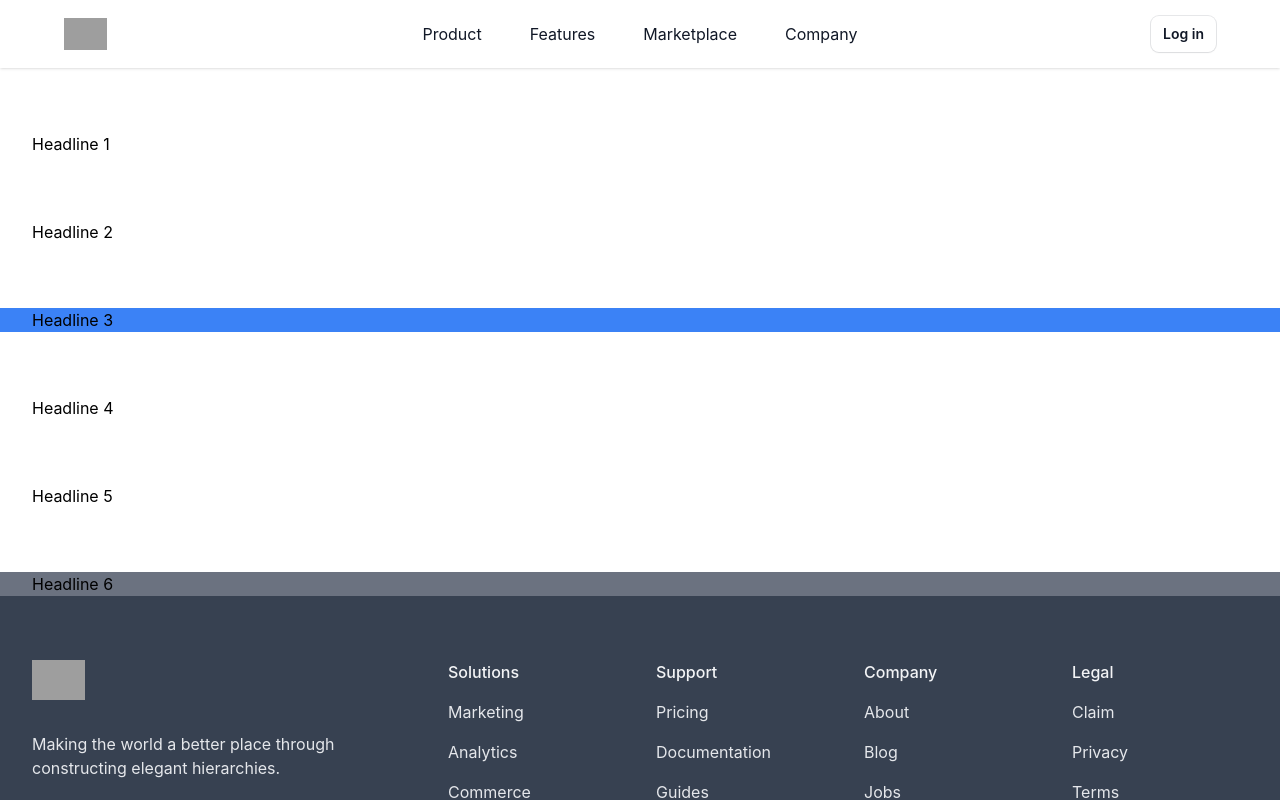
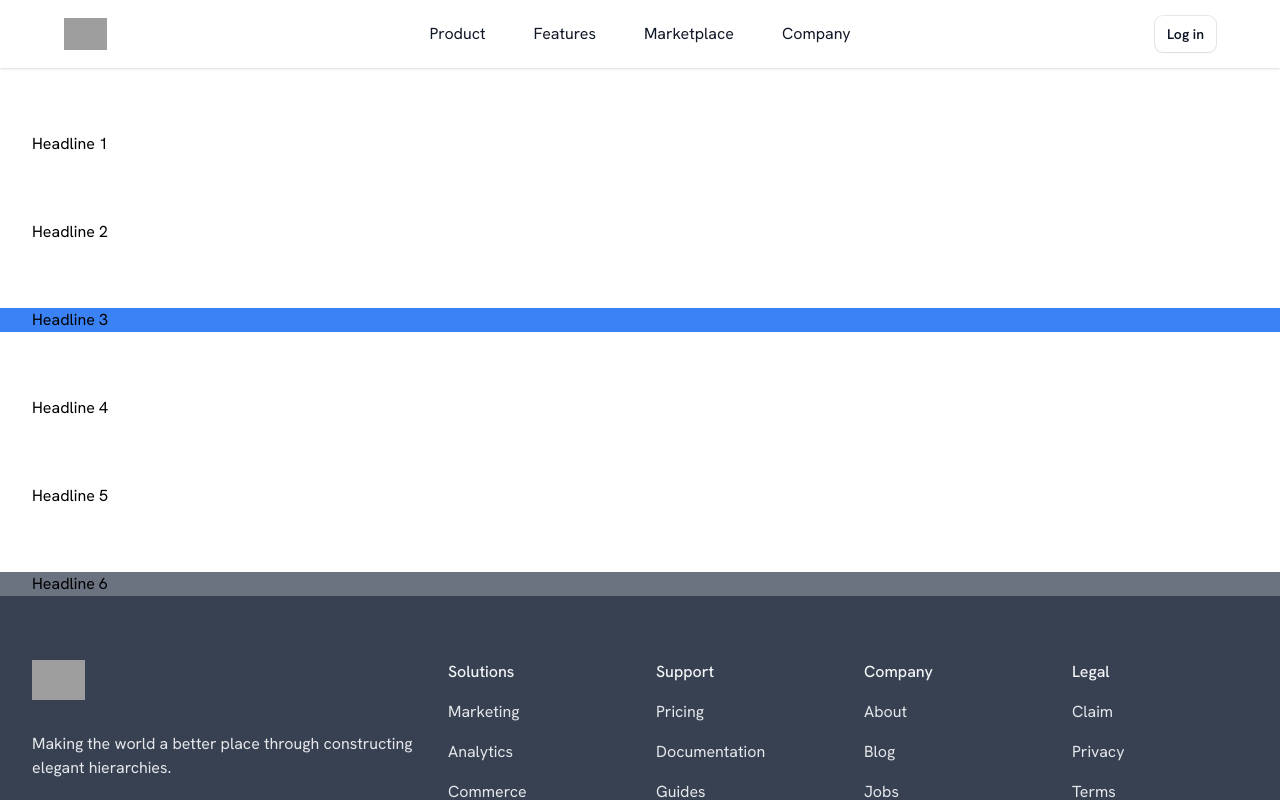
Before and after one commit to Justin-Bento/marker, a Next.js app: page / in a window 1280 px wide. Shown: the top 800 px of the page. Built offline with nearby package versions, Linux system fonts and the light colour scheme; grey boxes are pictures that could not be loaded.

Commit message:
updated font family for app

```diff
--- a/styles/globals.css
+++ b/styles/globals.css
@@ -1,3 +1,20 @@
+@font-face {
+  font-family: 'Hanken Grotesk';
+  font-weight: 100 900;
+  font-display: block;
+  font-style: normal;
+  font-named-instance: 'Regular';
+  src: url('/fonts/HankenGrotesk-VariableFont_wght.ttf') format('truetype');
+}
+@font-face {
+  font-family: 'Hanken Grotesk';
+  font-weight: 100 900;
+  font-display: block;
+  font-style: italic;
+  font-named-instance: 'Italic';
+  src: url('/fonts/HankenGrotesk-VariableFont_wght.ttf') format('truetype');
+}
+
 @tailwind base;
 @tailwind components;
 @tailwind utilities;
--- a/tailwind.config.js
+++ b/tailwind.config.js
@@ -9,7 +9,7 @@ module.exports = {
   theme: {
     extend: {
       fontFamily: {
-        sans: ['Inter', ...defaultTheme.fontFamily.sans],
+        sans: ['Hanken Grotesk', ...defaultTheme.fontFamily.sans],
         display: ['Lexend', ...defaultTheme.fontFamily.sans],
       },
     },
```
Also changed, not shown: public/fonts/HankenGrotesk-Italic-VariableFont_wght.ttf (added), public/fonts/HankenGrotesk-VariableFont_wght.ttf (added).
